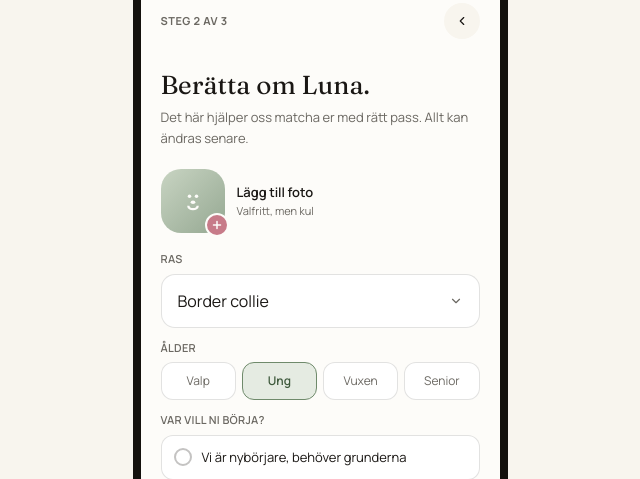
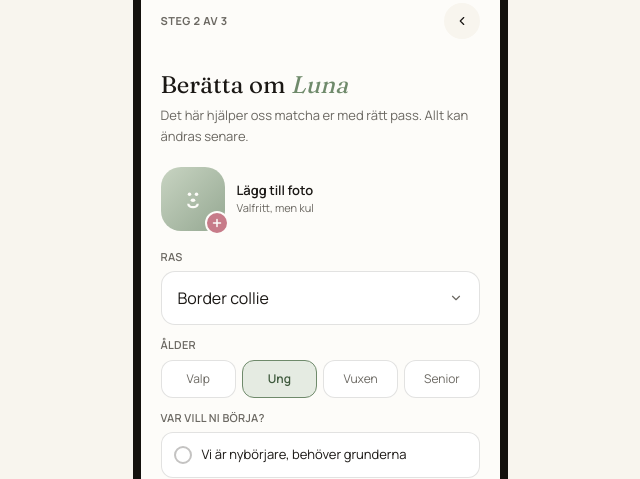
Before and after one commit to Wasse83/dogpark-prototyp, a Next.js app: page /onboarding/om-din-hund in a window 1280 px wide. Shown: the part 166-645 px from the top of the page, without its empty margins (320-960 px from the left). Built offline with nearby package versions, Linux system fonts and the light colour scheme.

Commit message:
Tracks 3-5: harmonize onboarding + bli-medlem till 24px, a11y-svep (radiogroup-roller, skip-link)

```diff
--- a/app/bli-medlem/page.tsx
+++ b/app/bli-medlem/page.tsx
@@ -61,20 +61,19 @@ function BliMedlemContent() {
           </div>
 
           {/* Hero */}
-          <div className="mb-5">
-            <h1 className="font-display text-[28px] leading-[1.15]">
-              Välj medlemskap
-              <br />
-              för <em className="text-rose-700 italic">Luna</em> och dig
+          <div className="mb-4">
+            <h1 className="font-display text-[24px] leading-[1.15]">
+              Välj medlemskap för{" "}
+              <em className="text-sage-600 italic">Luna</em>
             </h1>
             {selectedPark && (
-              <p className="text-sm text-text-muted mt-3">
-                På {selectedPark.name}. Du kan byta park när du vill.
+              <p className="text-[13px] text-text-muted mt-1">
+                På {selectedPark.name} · byt park när ni vill
               </p>
             )}
             {!selectedPark && (
-              <p className="text-sm text-text-muted mt-3">
-                Funkar i alla Dogparker, välj hempark senare.
+              <p className="text-[13px] text-text-muted mt-1">
+                Funkar i alla Dogparker · välj hempark senare
               </p>
             )}
           </div>
@@ -144,7 +143,7 @@ function BliMedlemContent() {
 
                   <div className="flex items-start justify-between mb-2">
                     <div>
-                      <p className="font-display text-[22px] leading-none mb-1">
+                      <p className="font-display text-[20px] leading-none mb-1">
                         {tier.name}
                       </p>
                       <p className="text-[12px] text-text-muted">
@@ -152,7 +151,7 @@ function BliMedlemContent() {
                       </p>
                     </div>
                     <div className="text-right flex-shrink-0 ml-3">
-                      <p className="font-display text-[20px] leading-none">
+                      <p className="font-display text-[18px] leading-none">
                         {price}
                       </p>
                       <p className="text-[10px] text-text-muted uppercase tracking-wider">
--- a/app/globals.css
+++ b/app/globals.css
@@ -99,3 +99,21 @@ html, body {
 :focus:not(:focus-visible) {
   outline: none;
 }
+
+/* Skip-link — dold tills den får fokus med Tab */
+.skip-link {
+  position: absolute;
+  top: -40px;
+  left: 8px;
+  z-index: 100;
+  background: var(--color-action-primary);
+  color: var(--color-text-on-inverse);
+  padding: 8px 14px;
+  border-radius: 999px;
+  font-size: 13px;
+  font-weight: 600;
+  transition: top 0.2s;
+}
+.skip-link:focus {
+  top: 8px;
+}
--- a/app/onboarding/om-din-hund/page.tsx
+++ b/app/onboarding/om-din-hund/page.tsx
@@ -33,8 +33,8 @@ export default function OnboardingStep2() {
       </div>
 
       <div className="px-5 pt-6 flex-1 flex flex-col overflow-y-auto stagger">
-        <h1 className="font-display text-[26px] leading-[1.15] mb-1.5">
-          Berätta om Luna.
+        <h1 className="font-display text-[24px] leading-[1.15] mb-1.5">
+          Berätta om <em className="text-sage-600 italic">Luna</em>
         </h1>
         <p className="text-[13px] leading-relaxed text-text-muted mb-5">
           Det här hjälper oss matcha er med rätt pass. Allt kan ändras senare.
@@ -84,13 +84,23 @@ export default function OnboardingStep2() {
 
         {/* Ålder */}
         <div className="mb-3">
-          <label className="text-[11px] font-semibold tracking-wide text-text-muted block mb-1.5">
+          <p
+            id="age-label"
+            className="text-[11px] font-semibold tracking-wide text-text-muted block mb-1.5"
+          >
             ÅLDER
-          </label>
-          <div className="grid grid-cols-4 gap-1.5">
+          </p>
+          <div
+            className="grid grid-cols-4 gap-1.5"
+            role="radiogroup"
+            aria-labelledby="age-label"
+          >
             {(["valp", "ung", "vuxen", "senior"] as AgeGroup[]).map((opt) => (
               <button
                 key={opt}
+                type="button"
+                role="radio"
+                aria-checked={age === opt}
                 onClick={() => setAge(opt)}
                 className={`
                   py-2.5 rounded-xl text-xs text-center capitalize
@@ -109,10 +119,17 @@ export default function OnboardingStep2() {
 
         {/* Erfarenhet */}
         <div className="mb-4">
-          <label className="text-[11px] font-semibold tracking-wide text-text-muted block mb-1.5">
+          <p
+            id="exp-label"
+            className="text-[11px] font-semibold tracking-wide text-text-muted block mb-1.5"
+          >
             VAR VILL NI BÖRJA?
-          </label>
-          <div className="flex flex-col gap-1.5">
+          </p>
+          <div
+            className="flex flex-col gap-1.5"
+            role="radiogroup"
+            aria-labelledby="exp-label"
+          >
             {(
               [
                 ["nyborjare", "Vi är nybörjare, behöver grunderna"],
@@ -122,6 +139,9 @@ export default function OnboardingStep2() {
             ).map(([value, label]) => (
               <button
                 key={value}
+                type="button"
+                role="radio"
+                aria-checked={experience === value}
                 onClick={() => setExperience(value)}
                 className={`
                   p-3 rounded-xl flex items-center gap-2.5 text-left
--- a/app/onboarding/page.tsx
+++ b/app/onboarding/page.tsx
@@ -39,13 +39,11 @@ export default function OnboardingStep1() {
           </div>
         </div>
 
-        <h1 className="font-display text-[30px] leading-[1.15] mb-2">
-          Välkommen
-          <br />
-          till Dogpark.
+        <h1 className="font-display text-[24px] leading-[1.15] mb-2">
+          Välkommen till Dogpark.
         </h1>
 
-        <p className="text-sm leading-relaxed text-text-muted mb-7">
+        <p className="text-[13px] leading-relaxed text-text-muted mb-6">
           Vi börjar med det viktigaste, vad heter din nya bästis?
         </p>
 
```
